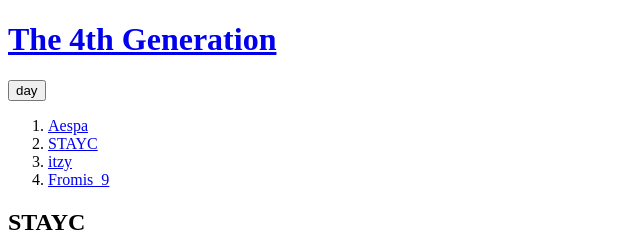
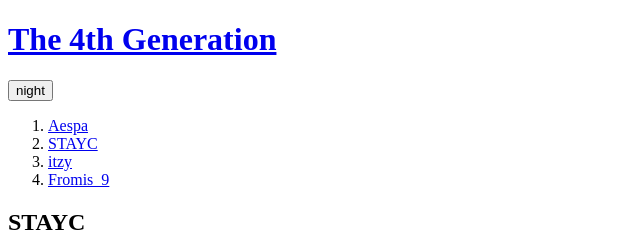
Before and after one commit to oncetopa/Webpage-walkthrough, a plain HTML site: page 2.html in a window 1280 px wide. Shown: the top 240 px of the page, 0-640 px from the left. Drawn offline with Linux system fonts and the light colour scheme.

Commit message:
Update 2.html

```diff
--- a/2.html
+++ b/2.html
@@ -6,7 +6,7 @@
   </head>
   <body>
     <h1><a href="index.html">The 4th Generation</a></h1>
-    <input type="button" value="day" onclick="
+    <input type="button" value="night" onclick="
     var target = document.querySelector('body');
     if (this.value === 'night'){
       target.style.backgroundColor='black';
```
